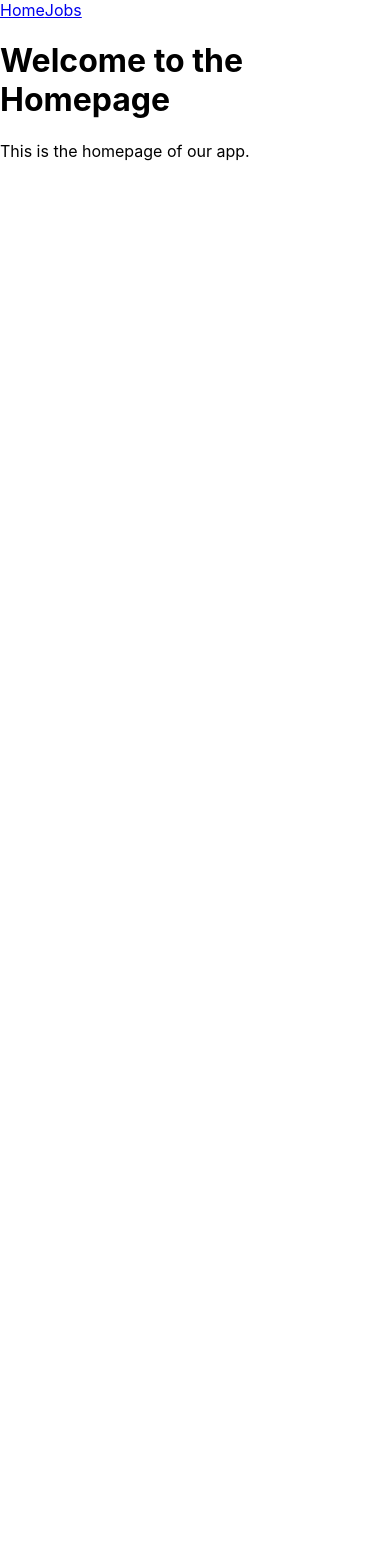
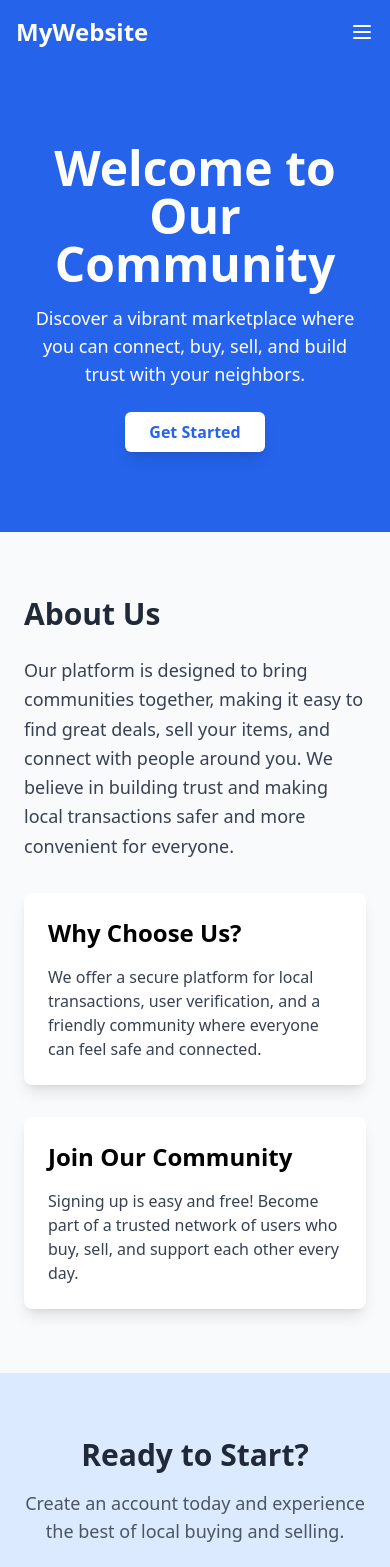
Before and after one commit to lukasmathae/animated-tribble, a React (Create React App) app in the folder frontend/: page / in a window 390 px wide. Shown: the top 1567 px of the page. Before the commit the page ends 844 px from the top, so only its background shows below. Built offline with nearby package versions, Linux system fonts and the light colour scheme.

Commit message:
Introduce beautiful design

```diff
--- a/frontend/package.json
+++ b/frontend/package.json
@@ -36,5 +36,10 @@
       "last 1 firefox version",
       "last 1 safari version"
     ]
+  },
+  "devDependencies": {
+    "autoprefixer": "^10.4.20",
+    "postcss": "^8.4.49",
+    "tailwindcss": "^3.4.14"
   }
 }
--- /dev/null
+++ b/frontend/postcss.config.js
@@ -0,0 +1,6 @@
+module.exports = {
+  plugins: {
+    tailwindcss: {},
+    autoprefixer: {},
+  },
+}
--- a/frontend/src/App.js
+++ b/frontend/src/App.js
@@ -3,6 +3,7 @@
 import React from 'react';
 import { BrowserRouter as Router, Route, Routes } from 'react-router-dom';
 import HomePage from './components/HomePage';
+//import HomePage from './components/HomePage';
 import JobsPage from './components/JobForm';
 import NavBar from './components/NavBar';
 
--- a/frontend/src/components/HomePage.js
+++ b/frontend/src/components/HomePage.js
@@ -1,11 +1,58 @@
-// src/components/HomePage.js
 import React from 'react';
 
 const HomePage = () => {
     return (
-        <div>
-            <h1>Welcome to the Homepage</h1>
-            <p>This is the homepage of our app.</p>
+        <div className="bg-gray-50 min-h-screen">
+            {/* Hero Section */}
+            <section className="bg-blue-600 text-white py-20">
+                <div className="container mx-auto px-6 text-center">
+                    <h1 className="text-5xl font-bold mb-4">Welcome to Our Community</h1>
+                    <p className="text-lg mb-6">
+                        Discover a vibrant marketplace where you can connect, buy, sell, and build trust with your neighbors.
+                    </p>
+                    <button className="bg-white text-blue-600 font-semibold px-6 py-2 rounded-md shadow-lg hover:bg-gray-200 transition duration-200">
+                        Get Started
+                    </button>
+                </div>
+            </section>
+
+            {/* About Section */}
+            <section className="py-16">
+                <div className="container mx-auto px-6">
+                    <h2 className="text-3xl font-bold text-gray-800 mb-6">About Us</h2>
+                    <p className="text-gray-700 text-lg leading-relaxed mb-8">
+                        Our platform is designed to bring communities together, making it easy to find great deals, sell your items, and connect with people around you.
+                        We believe in building trust and making local transactions safer and more convenient for everyone.
+                    </p>
+                    <div className="grid grid-cols-1 md:grid-cols-2 gap-8">
+                        <div className="bg-white p-6 shadow-lg rounded-lg">
+                            <h3 className="text-2xl font-semibold mb-4">Why Choose Us?</h3>
+                            <p className="text-gray-700">
+                                We offer a secure platform for local transactions, user verification, and a friendly community where everyone can feel safe and connected.
+                            </p>
+                        </div>
+                        <div className="bg-white p-6 shadow-lg rounded-lg">
+                            <h3 className="text-2xl font-semibold mb-4">Join Our Community</h3>
+                            <p className="text-gray-700">
+                                Signing up is easy and free! Become part of a trusted network of users who buy, sell, and support each other every day.
+                            </p>
+                        </div>
+                    </div>
+                </div>
+            </section>
+
+            {/* Call to Action Section */}
+            <section className="bg-blue-100 py-16">
+                <div className="container mx-auto px-6 text-center">
+                    <h2 className="text-3xl font-bold text-gray-800 mb-4">Ready to Start?</h2>
+                    <p className="text-lg text-gray-600 mb-6">
+                        Create an account today and experience the best of local buying and selling.
+                    </p>
+                    <button className="bg-blue-600 text-white font-semibold px-8 py-3 rounded-md shadow-lg hover:bg-blue-700 transition duration-200">
+                        Sign Up Now
+                    </button>
+                </div>
+            </section>
         </div>
     );
 };
--- a/frontend/src/components/NavBar.js
+++ b/frontend/src/components/NavBar.js
@@ -1,15 +1,80 @@
-// src/components/NavBar.js
-
-import React from 'react';
+import React, { useState } from 'react';
 import { Link } from 'react-router-dom';
 
-const NavBar = () => {
+const Navbar = () => {
+    const [isOpen, setIsOpen] = useState(false);
+
+    const toggleMenu = () => {
+        setIsOpen(!isOpen);
+    };
+
     return (
-        <nav>
-            <Link to="/">Home</Link>
-            <Link to="/jobs">Jobs</Link>
+        <nav className="bg-blue-600 p-4 shadow-lg">
+            <div className="container mx-auto flex items-center justify-between">
+                {/* Logo */}
+                <div className="text-white font-bold text-2xl">
+                    <Link to="/">MyWebsite</Link>
+                </div>
+
+                {/* Desktop Menu */}
+                <div className="hidden md:flex space-x-6">
+                    <Link to="/" className="text-white hover:text-gray-300 transition duration-200">
+                        Home
+                    </Link>
+                    <Link to="/about" className="text-white hover:text-gray-300 transition duration-200">
+                        About
+                    </Link>
+                    <Link to="/jobs" className="text-white hover:text-gray-300 transition duration-200">
+                        Jobs
+                    </Link>
+                    <Link to="/contact" className="text-white hover:text-gray-300 transition duration-200">
+                        Contact
+                    </Link>
+                </div>
+
+                {/* Mobile Menu Button */}
+                <button
+                    className="md:hidden text-white focus:outline-none"
+                    onClick={toggleMenu}
+                >
+                    <svg
+                        className="w-6 h-6"
+                        fill="none"
+                        stroke="currentColor"
+                        viewBox="0 0 24 24"
+                        xmlns="http://www.w3.org/2000/svg"
+                    >
+                        <path
+                            strokeLinecap="round"
+                            strokeLinejoin="round"
+                            strokeWidth="2"
+                            d={isOpen ? "M6 18L18 6M6 6l12 12" : "M4 6h16M4 12h16M4 18h16"}
+                        />
+                    </svg>
+                </button>
+            </div>
+
+            {/* Mobile Menu */}
+            {isOpen && (
+                <div className="md:hidden">
+                    <div className="flex flex-col space-y-4 mt-4 text-center">
+                        <Link to="/" className="text-white hover:text-gray-300">
+                            Home
+                        </Link>
+                        <Link to="/about" className="text-white hover:text-gray-300">
+                            About
+                        </Link>
+                        <Link to="/jobs" className="text-white hover:text-gray-300">
+                            Jobs
+                        </Link>
+                        <Link to="/contact" className="text-white hover:text-gray-300">
+                            Contact
+                        </Link>
+                    </div>
+                </div>
+            )}
         </nav>
     );
 };
 
-export default NavBar;
+export default Navbar;
--- a/frontend/src/index.css
+++ b/frontend/src/index.css
@@ -1,13 +1,3 @@
-body {
-  margin: 0;
-  font-family: -apple-system, BlinkMacSystemFont, 'Segoe UI', 'Roboto', 'Oxygen',
-    'Ubuntu', 'Cantarell', 'Fira Sans', 'Droid Sans', 'Helvetica Neue',
-    sans-serif;
-  -webkit-font-smoothing: antialiased;
-  -moz-osx-font-smoothing: grayscale;
-}
-
-code {
-  font-family: source-code-pro, Menlo, Monaco, Consolas, 'Courier New',
-    monospace;
-}
+@tailwind base;
+@tailwind components;
+@tailwind utilities;
--- /dev/null
+++ b/frontend/tailwind.config.js
@@ -0,0 +1,10 @@
+/** @type {import('tailwindcss').Config} */
+module.exports = {
+  content: [
+    "./src/**/*.{js,jsx,ts,tsx}", // This tells Tailwind to scan your source files for classes
+  ],
+  theme: {
+    extend: {},
+  },
+  plugins: [],
+};
```
Also changed, not shown: 1 other file (tests, documents, lock files or other folders).
